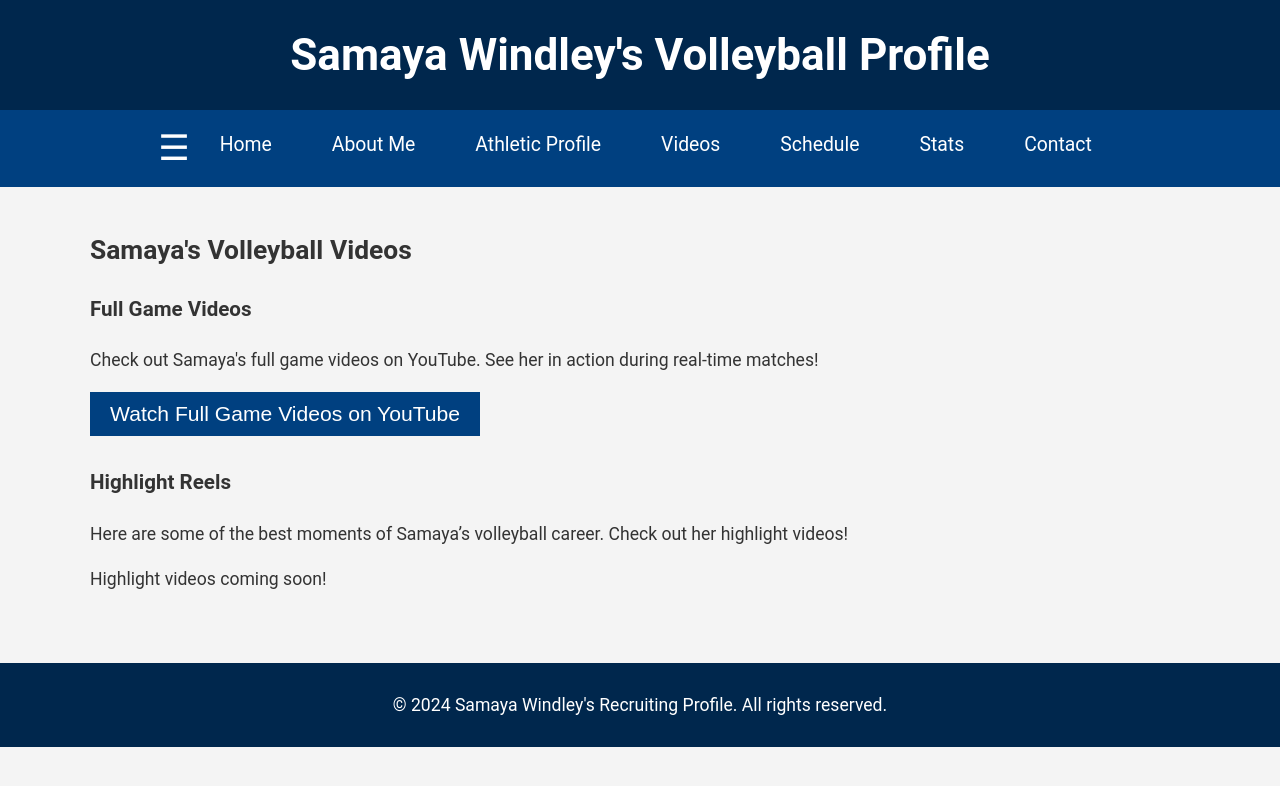
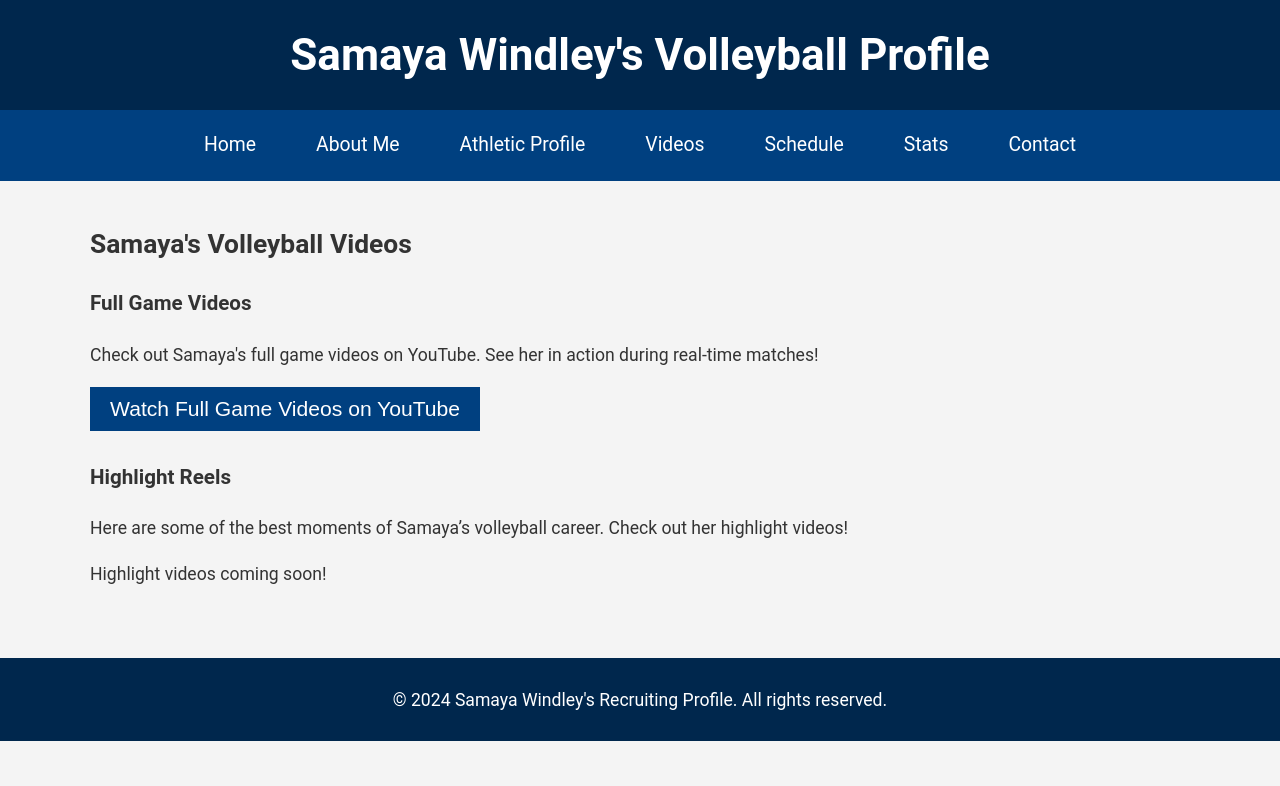
Before and after one commit to VolleyballLife18/SamayaWindley, a plain HTML site: page videos.html in a window 1280 px wide. Drawn offline with Linux system fonts and the light colour scheme.

Commit message:
Update videos.html

```diff
--- a/videos.html
+++ b/videos.html
@@ -13,9 +13,6 @@
 
    <!-- Navigation links -->
     <nav>
-        <div class="hamburger-icon">
-            &#9776; <!-- Unicode for hamburger icon -->
-        </div>
         <a href="index.html">Home</a>
         <a href="about.html">About Me</a>
         <a href="athletic-profile.html">Athletic Profile</a>
```
